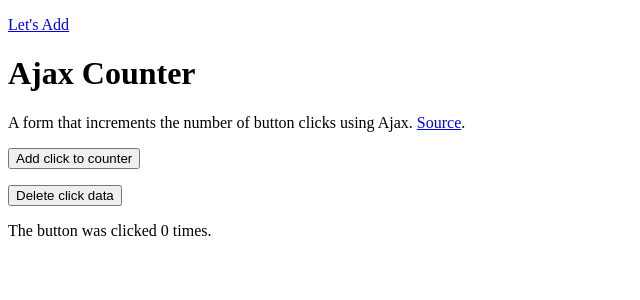
After one commit to richardcornish/letsadd, a Django app: page /counter/ in a window 1280 px wide. The commit adds this page. Shown: the top 300 px of the page, without its empty margins (0-640 px from the left). Run offline with Django 3.2, Linux system fonts and the light colour scheme; data that the repository does not hold is empty.

Commit message:
Added counter app

```diff
--- /dev/null
+++ b/letsadd/counter/apps.py
@@ -0,0 +1,6 @@
+from django.apps import AppConfig
+
+
+class CounterConfig(AppConfig):
+    default_auto_field = 'django.db.models.BigAutoField'
+    name = 'counter'
--- /dev/null
+++ b/letsadd/counter/models.py
@@ -0,0 +1,11 @@
+from django.db import models
+
+
+class Click(models.Model):
+    timestamp = models.DateTimeField(auto_now_add=True)
+
+    class Meta:
+        ordering = ['-timestamp']
+
+    def __str__(self):
+        return '%s' % self.timestamp
--- /dev/null
+++ b/letsadd/counter/static/counter/js/script.js
@@ -0,0 +1,50 @@
+var ajax = function (selector, url, csrf_token) {
+
+    var form = document.querySelector(selector);
+
+    form.addEventListener("submit", function (event) {
+
+        var xhr = new XMLHttpRequest();
+        xhr.open("POST", url, true);
+        xhr.setRequestHeader("Content-Type", "application/x-www-form-urlencoded; charset=UTF-8");
+        xhr.setRequestHeader("X-CSRFToken", csrf_token);
+        xhr.setRequestHeader("X-Requested-With", "XMLHttpRequest");
+        xhr.onreadystatechange = function () {
+
+            // Success
+            if (this.readyState === 4 && this.status === 200) {
+
+                // Add click
+                var ul = document.querySelector(".click-list");
+                var li = document.createElement("li");
+                var json = JSON.parse(this.response);
+                var date = new Date(json.fields.timestamp);
+                li.textContent = date.toISOString();
+                ul.insertBefore(li, ul.firstChild);
+
+                // Increment counter
+                var length = document.querySelector(".click-list-length");
+                var integer = parseInt(length.textContent, 10) + 1;
+                length.textContent = integer.toString();
+                var pluralize = document.querySelector(".click-list-length-pluralize");
+                pluralize.textContent = (integer === 1 ? "" : "s");
+            }
+
+        };
+
+        // Failure
+        xhr.onerror = function () {
+            var div = document.querySelector(".errors");
+            div.innerHTML("<p>An error occurred. " + this.status + " " + this.statusText + "</p>");
+        };
+
+        // Send
+        var data = new FormData(form);
+        xhr.send(data);
+
+        // Stop default submission
+        event.preventDefault();
+
+    }, false);
+
+};
--- /dev/null
+++ b/letsadd/counter/urls.py
@@ -0,0 +1,9 @@
+from django.urls import path
+
+from .views import ClickCreateView, ClickDeleteView
+
+
+urlpatterns = [
+    path('delete/', ClickDeleteView.as_view(), name='click_delete'),
+    path('', ClickCreateView.as_view(), name='click_create'),
+]
--- /dev/null
+++ b/letsadd/counter/views.py
@@ -0,0 +1,43 @@
+import json
+
+from django.core import serializers
+from django.http import JsonResponse
+from django.shortcuts import redirect
+from django.urls import reverse_lazy
+from django.views.generic import CreateView, DeleteView, View
+
+from .models import Click
+
+
+class ClickCreateView(CreateView):
+    model = Click
+    fields = []
+    success_url = reverse_lazy('click_create')
+
+    def request_is_ajax(self):
+        return True if self.request.headers.get('X-Requested-With') == 'XMLHttpRequest' else False
+
+    def form_valid(self, form):
+        response = super().form_valid(form)
+        if self.request_is_ajax():
+            data = json.loads(serializers.serialize('json', [self.object]))[0]
+            return JsonResponse(data)
+        return response
+
+    def form_invalid(self, form):
+        response = super().form_invalid(form)
+        if self.request_is_ajax():
+            return JsonResponse(form.errors, status=400)
+        return response
+
+    def get_context_data(self, **kwargs):
+        context = super().get_context_data(**kwargs)
+        context['click_list'] = Click.objects.all()
+        return context
+
+
+class ClickDeleteView(View):
+
+    def post(self, *args, **kwargs):
+        Click.objects.all().delete()
+        return redirect(reverse_lazy('click_create'))
--- a/letsadd/letsadd/settings.py
+++ b/letsadd/letsadd/settings.py
@@ -43,6 +43,7 @@ INSTALLED_APPS = [
     'django.contrib.sessions',
     'django.contrib.messages',
     'django.contrib.staticfiles',
+    'counter',
 ]
 
 MIDDLEWARE = [
--- a/letsadd/letsadd/urls.py
+++ b/letsadd/letsadd/urls.py
@@ -6,5 +6,6 @@ from .views import home
 urlpatterns = [
     path('add/', include('add.urls')),
     path('series/', include('series.urls')),
+    path('counter/', include('counter.urls')),
     path('', home, name='home'),
 ]
--- a/letsadd/templates/base.html
+++ b/letsadd/templates/base.html
@@ -11,5 +11,7 @@
         {% endblock %}
         {% block content %}
         {% endblock %}
+        {% block scripts %}
+        {% endblock %}
     </body>
 </html>
--- /dev/null
+++ b/letsadd/templates/counter/click_form.html
@@ -0,0 +1,43 @@
+{% extends 'base.html' %}
+
+{% load static counter_tags %}
+
+
+{% block title %}Ajax Counter &#8226; {{ block.super }}{% endblock %}
+
+
+{% block content %}
+
+<h1>Ajax Counter</h1>
+
+<p>A form that increments the number of button clicks using Ajax. <a href="https://www.reddit.com/r/djangolearning/comments/munpw6/make_a_button_counter_with_ajax/">Source</a>.</p>
+
+<div class="errors"></div>
+
+<form method="post" action="{% url 'click_create' %}" class="form-create">
+    {% csrf_token %}
+    <p><button type="submit">Add click to counter</button></p>
+</form>
+
+<form method="post" action="{% url 'click_delete' %}" class="form-delete">
+    {% csrf_token %}
+    <p><button type="submit">Delete click data</button></p>
+</form>
+
+<p>The button was clicked <span class="click-list-length">{{ click_list|length }}</span> time<span class="click-list-length-pluralize">{{ click_list|pluralize }}</span>.</p>
+
+<ul class="click-list">
+    {% for click in click_list %}
+    <li>{{ click.timestamp|iso8601 }}</li>
+    {% endfor %}
+</ul>
+
+{% endblock %}
+
+
+{% block scripts %}
+<script src="{% static 'counter/js/script.js' %}"></script>
+<script>
+    ajax(".form-create", "{% url 'click_create' %}", "{{ csrf_token }}");
+</script>
+{% endblock %}
--- a/letsadd/templates/home.html
+++ b/letsadd/templates/home.html
@@ -20,4 +20,8 @@
 
 <p>A form that adds a number to a running total of previously added numbers.</p>
 
+<h2><a href="{% url 'click_create' %}">Ajax Counter</a></h2>
+
+<p>A form that increments the number of button clicks using Ajax.</p>
+
 {% endblock %}
```
Also changed, not shown: letsadd/counter/templatetags/counter_tags.py (added, +22 -0 lines), letsadd/counter/__init__.py (added), letsadd/counter/migrations/0001_initial.py (added), letsadd/counter/migrations/__init__.py (added), letsadd/counter/templatetags/__init__.py (added).
